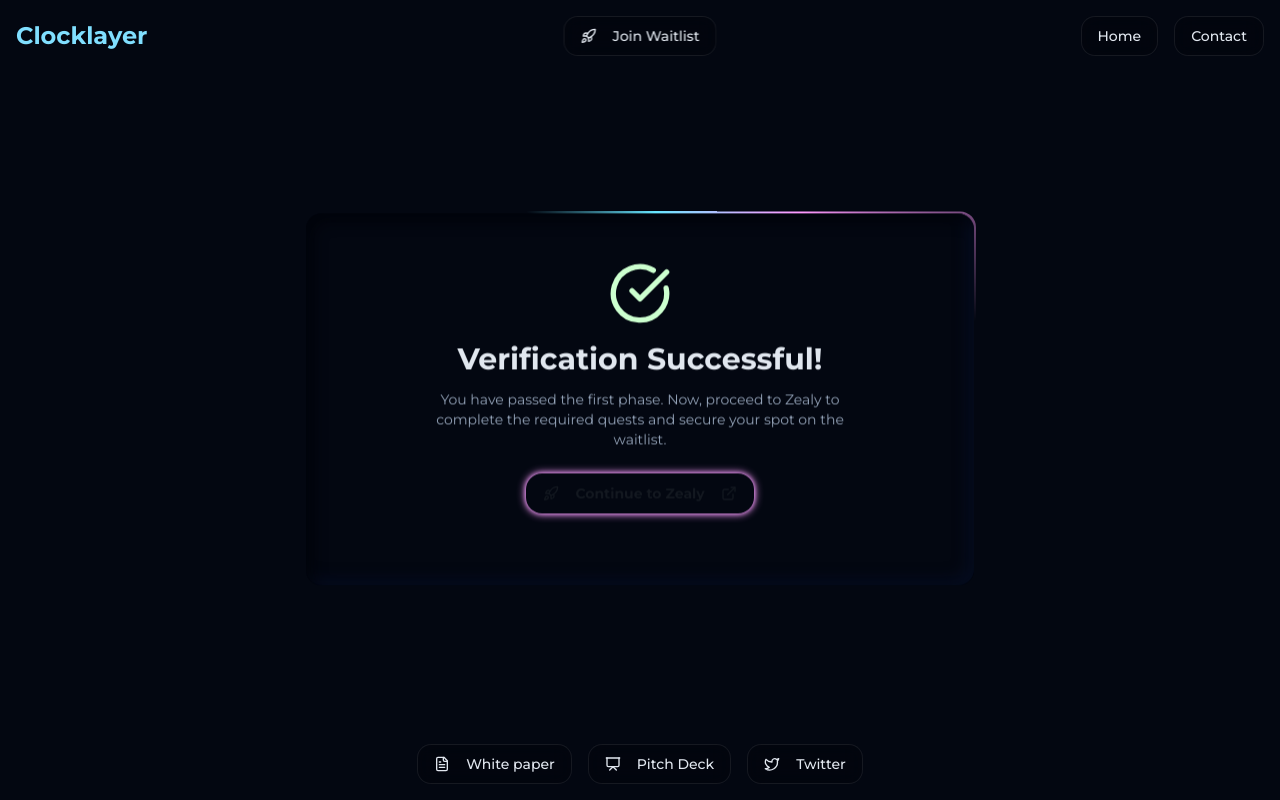
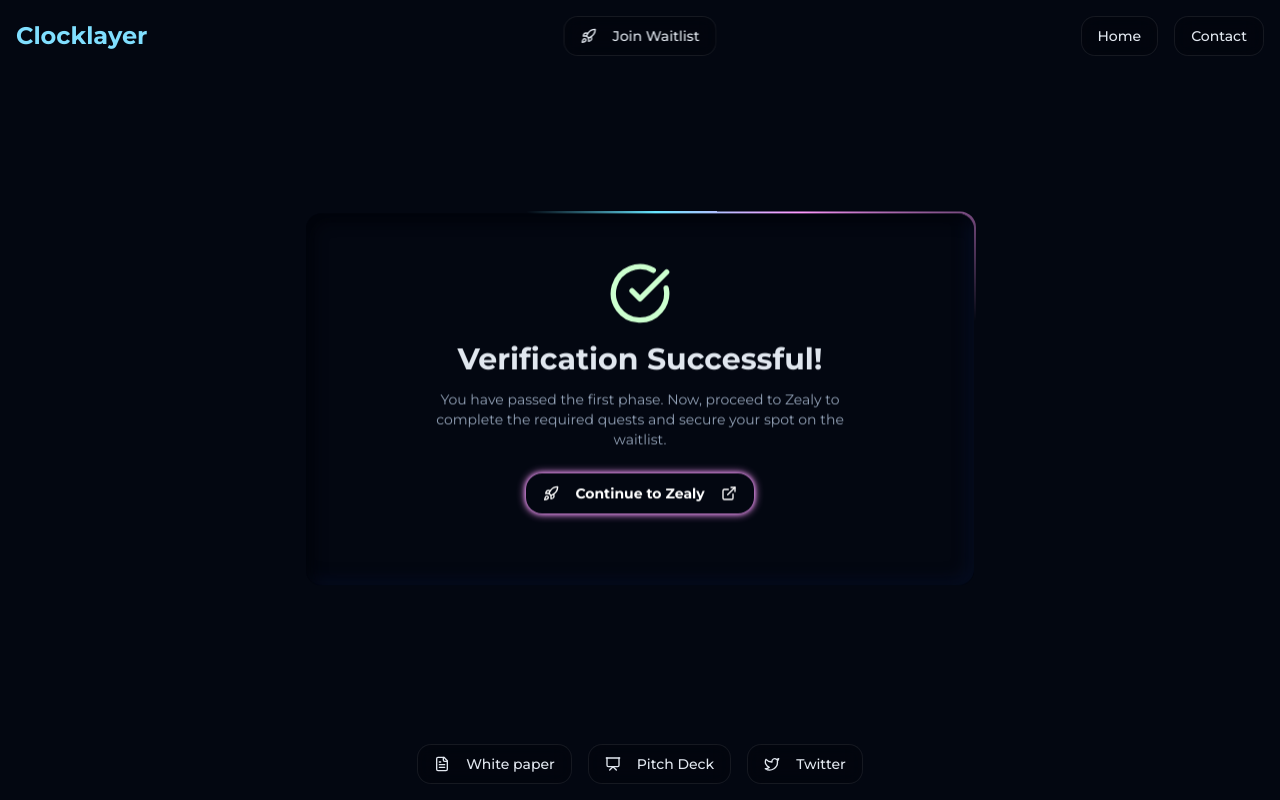
Before and after one commit to jesusmichael-Itechempire/Clocklayer1, a Next.js app: page /blockpass-success in a window 1280 px wide. Built offline with nearby package versions, Linux system fonts and the light colour scheme.

Commit message:
Perfection

```diff
--- a/src/app/blockpass-success/page.tsx
+++ b/src/app/blockpass-success/page.tsx
@@ -1,4 +1,3 @@
-
 "use client";
 
 import { Button } from "@/components/ui/button";
@@ -17,13 +16,14 @@
         <div className="w-full max-w-2xl space-y-8 animate-subtle-float">
           <div className="w-full p-0.5 glowing-border rounded-2xl bg-transparent">
             <div className="relative w-full h-full rounded-2xl p-8 md:p-12 bg-card/80 backdrop-blur-sm neumorphism-inset-heavy text-center">
+
               <CheckCircle className="w-16 h-16 text-accent mx-auto mb-4" />
               <h1 className="text-3xl font-bold font-headline mb-3">Verification Successful!</h1>
               <p className="text-muted-foreground max-w-md mx-auto mb-6 text-sm">
                 You have passed the first phase. Now, proceed to Zealy to complete the required quests and secure your spot on the waitlist.
               </p>
               <a href={zealyLink} target="_blank" rel="noopener noreferrer">
-                <Button className="neumorphism-outset-heavy bg-primary text-primary-foreground py-2 px-4 text-sm font-bold mb-6 animate-pulse-mix">
+                <Button className="neumorphism-outset-heavy bg-primary text-white py-2 px-4 text-sm font-bold mb-6 animate-pulse-mix">
                   <Rocket className="mr-2 h-4 w-4" /> Continue to Zealy <ExternalLink className="ml-2 h-3 w-3"/>
                 </Button>
               </a>
```
